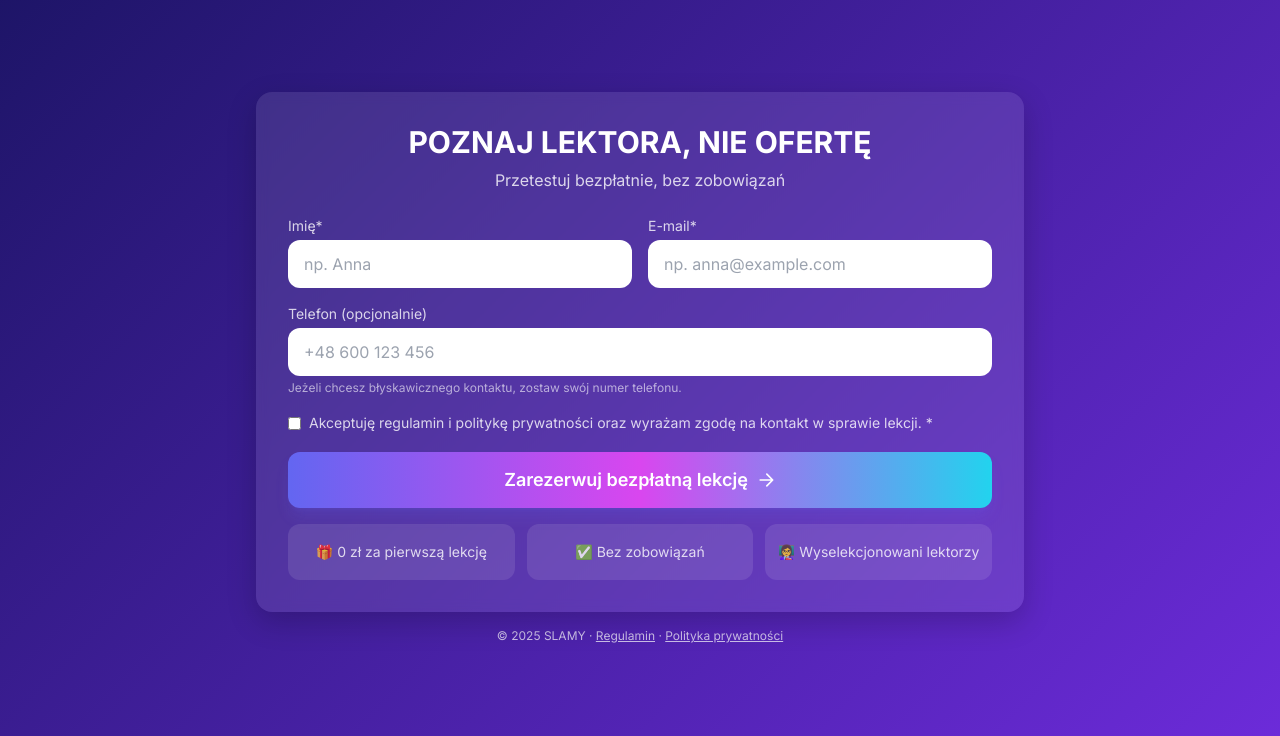
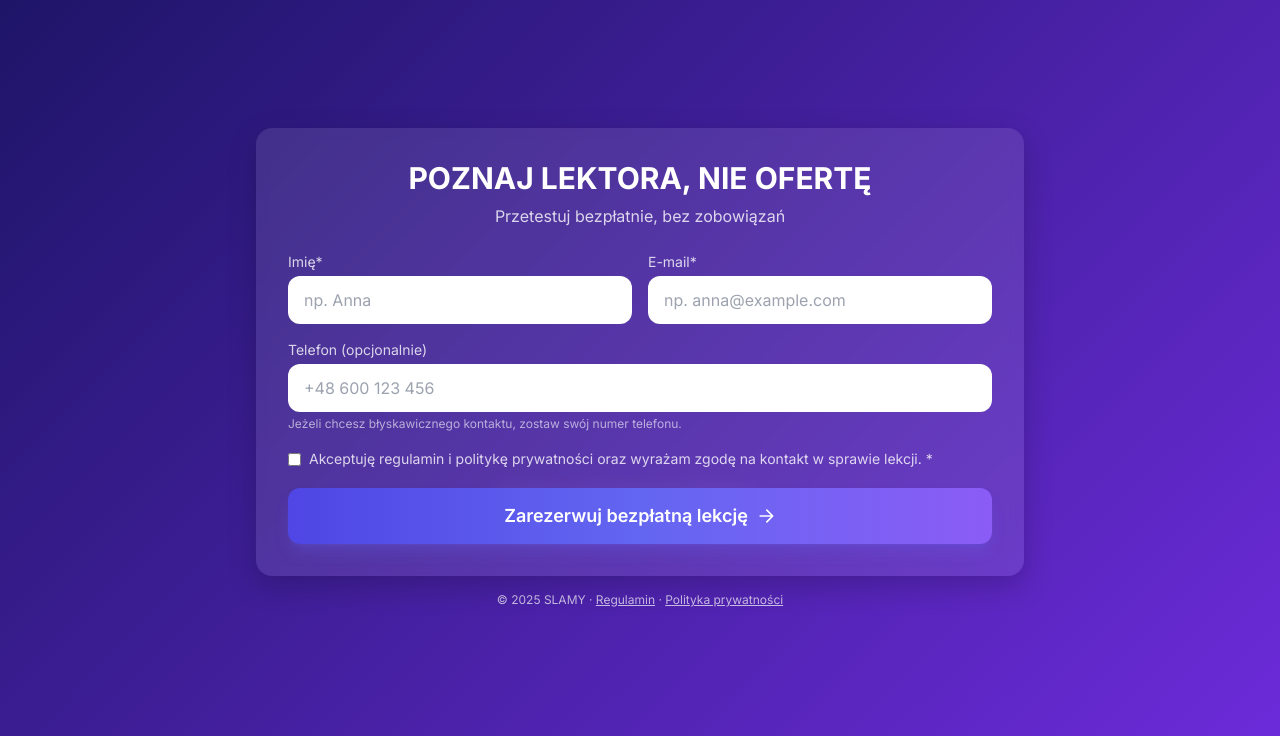
Before and after one commit to elodamiano/darmowa-lekcja, a Flask app: page /darmowa-lekcja in a window 1280 px wide. Shown: the part 64-800 px from the top of the page. Run offline with Flask 3, Linux system fonts and the light colour scheme; some libraries are stand-ins or nearby versions.

Commit message:
zmiana button

```diff
--- a/templates/form.html
+++ b/templates/form.html
@@ -50,37 +50,28 @@
         </label>
       </div>
 
-      <!-- CTA — brand gradient + glow -->
+      <!-- CTA — premium indigo gradient (pro, bez „tęczy”) -->
       <button type="submit" id="ctaSubmit"
         class="group relative w-full inline-flex items-center justify-center rounded-xl
-               bg-gradient-to-r from-indigo-500 via-fuchsia-500 to-cyan-400
+               bg-gradient-to-r from-indigo-600 via-indigo-500 to-violet-500
                text-white font-semibold md:text-lg py-3.5 px-6
-               shadow-lg shadow-indigo-500/20 hover:shadow-cyan-500/30
-               transition-all duration-200 active:scale-[.99]
-               focus-visible:outline-none focus-visible:ring-4 focus-visible:ring-white/30
+               shadow-lg shadow-indigo-500/25 hover:shadow-violet-500/30
+               transition-all duration-200 hover:-translate-y-0.5 active:translate-y-0
+               focus-visible:outline-none focus-visible:ring-4 focus-visible:ring-white/25
                disabled:opacity-60 disabled:cursor-not-allowed">
-        <span class="pointer-events-none">Zarezerwuj bezpłatną lekcję</span>
+        <!-- subtelny „połysk” -->
+        <span class="pointer-events-none relative">
+          Zarezerwuj bezpłatną lekcję
+          <span class="absolute -inset-x-3 -top-2 h-1/2 bg-white/10 rounded-full blur-md -z-10"></span>
+        </span>
         <svg class="ml-2 w-5 h-5 translate-x-0 group-hover:translate-x-0.5 transition-transform pointer-events-none"
              viewBox="0 0 24 24" fill="none" aria-hidden="true">
           <path d="M5 12h14M13 5l7 7-7 7" stroke="currentColor" stroke-width="2" stroke-linecap="round" stroke-linejoin="round"/>
         </svg>
       </button>
-
-      <!-- USP badges -->
-      <div class="grid gap-3 text-xs md:text-sm text-white/80 grid-cols-1 md:grid-cols-3">
-        <div class="bg-white/10 rounded-xl px-3 py-3 text-center leading-snug min-h-[56px] flex items-center justify-center">
-          🎁 0 zł za pierwszą lekcję
-        </div>
-        <div class="bg-white/10 rounded-xl px-3 py-3 text-center leading-snug min-h-[56px] flex items-center justify-center">
-          ✅ Bez zobowiązań
-        </div>
-        <div class="bg-white/10 rounded-xl px-3 py-3 text-center leading-snug min-h-[56px] flex items-center justify-center">
-          👩‍🏫 Wyselekcjonowani lektorzy
-        </div>
-      </div>
     </form>
 
-    <!-- Disable CTA on submit (anty double-click) -->
+    <!-- Disable CTA on submit (anti double-click) -->
     <script>
       (function () {
         const form = document.currentScript.closest('form');
```
